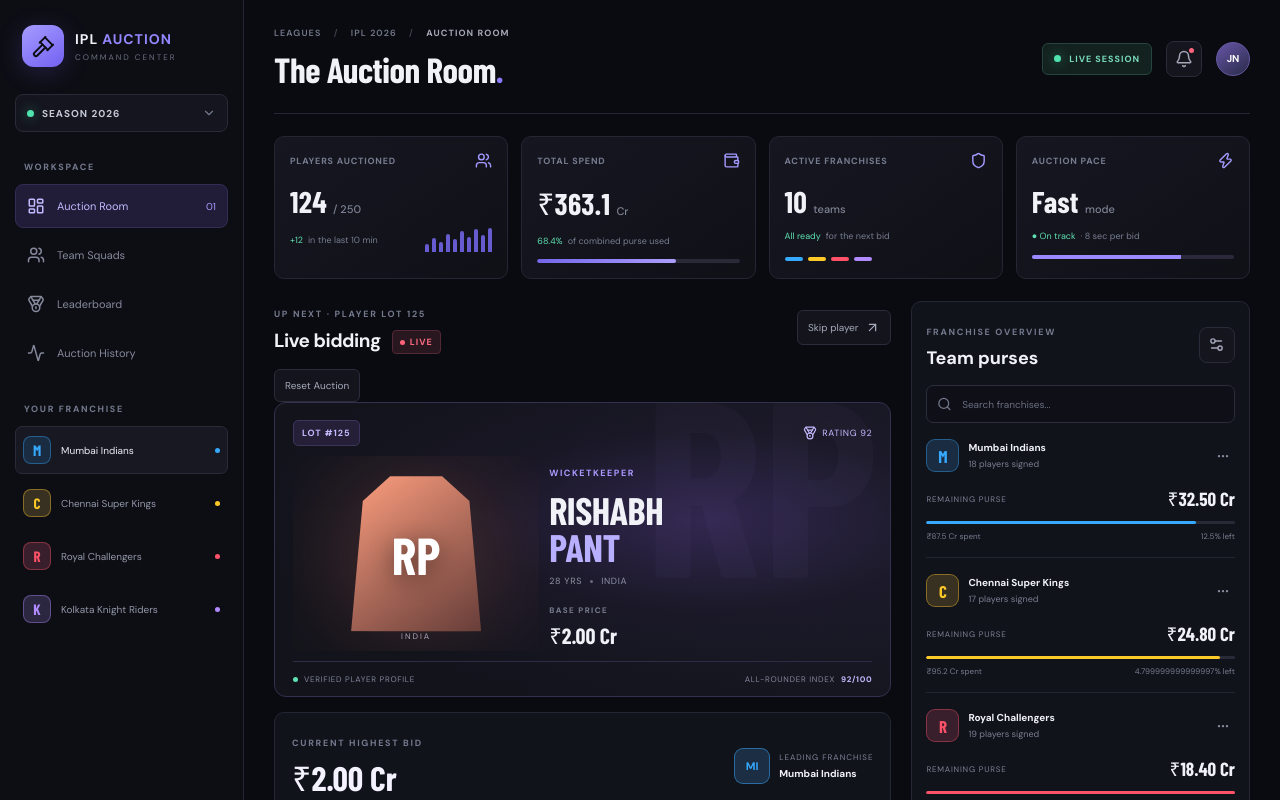
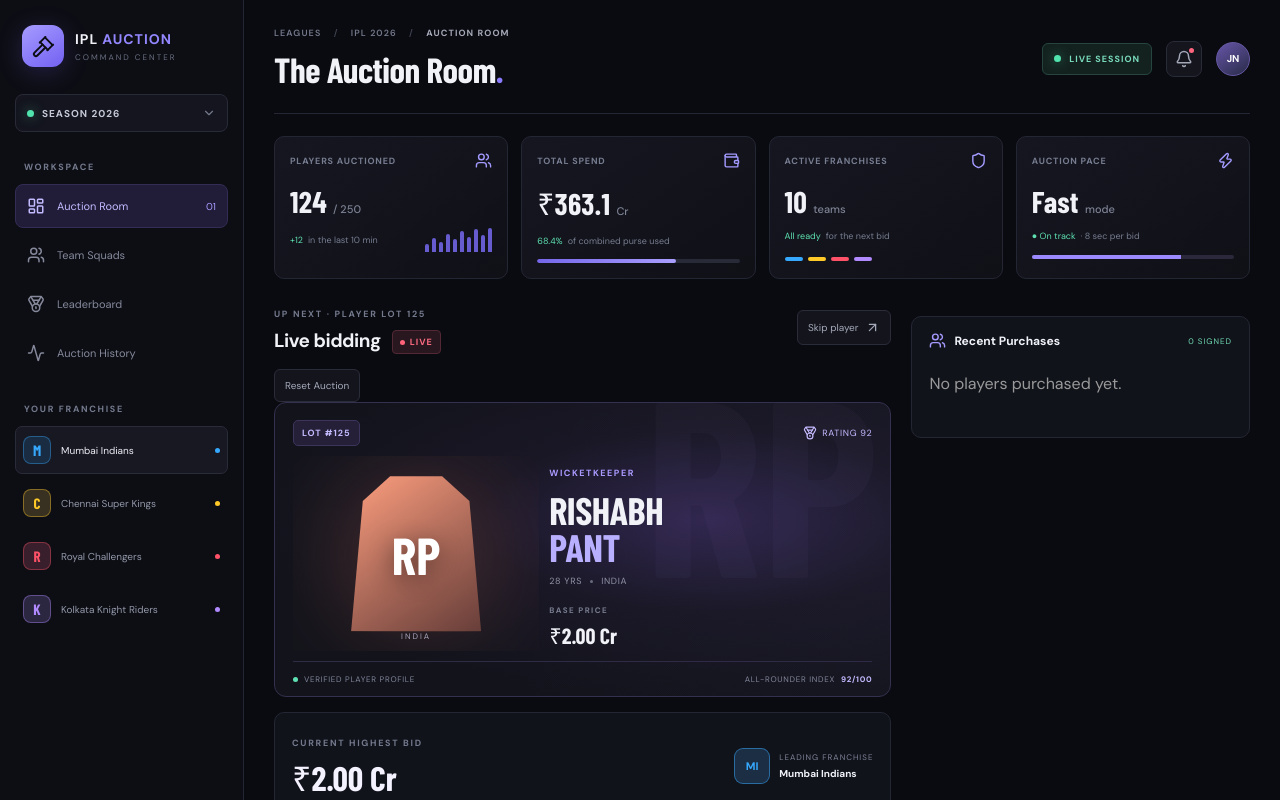
Before and after one commit to jatinnagwani/IPL-Auction-Simulator, a React (Vite) app: page / in a window 1280 px wide. Shown: the top 800 px of the page. Built offline with nearby package versions, Linux system fonts and the light colour scheme; a web font is replaced by a local one.

Commit message:
feat: track purchased players

```diff
--- a/src/App.jsx
+++ b/src/App.jsx
@@ -42,6 +42,7 @@ function App() {
   const [leader, setLeader] = useState(null);
   const [sold, setSold] = useState(false);
   const [activeTeam, setActiveTeam] = useState(0);
+  const [purchases, setPurchases] = useState([]);
   const [activity, setActivity] = useState([
     "Auction room initialized",
     "Franchises are ready",
@@ -80,6 +81,7 @@ function resetAuction() {
   ]);
   setSearch("");
   setBidHistory([]);
+  setPurchases([]);
 }
   function nextPlayer() {
     setPlayerIndex((i) => (i + 1) % players.length);
@@ -127,13 +129,21 @@ function sellPlayer() {
     return;
   }
 
-  if (!leader) {
-    setSold(true);
-    setActivity((a) =>
-      [`${player.name} marked UNSOLD`, ...a].slice(0, 5)
-    );
-    return;
-  }
+
+setPurchases((prev) => [
+  {
+    player: player.name,
+    team: leader,
+    price: bid,
+  },
+  ...prev,
+]);
+
+setSold(true);
+setActivity((a) =>
+  [`${player.name} SOLD to ${leader} for ₹${bid.toFixed(2)} Cr`, ...a].slice(0, 5)
+);
+
 
   const winningTeam = teamData.find((t) => t.short === leader);
 
@@ -293,6 +303,31 @@ const filteredTeams = teamData.filter((team) =>
             <section className="activity-card"><div className="activity-head"><h3><Activity size={17} /> Auction activity</h3><span>LIVE FEED</span></div>{activity.map((item, i) => <div className="activity-item" key={`${item}-${i}`}><span className={`activity-dot ${i === 0 ? "bright" : ""}`} /><span>{item}</span><time>{i === 0 ? "NOW" : `${i * 2}m AGO`}</time></div>)}</section>
           </section>
 
+
+<section className="activity-card">
+  <div className="activity-head">
+    <h3><Users size={17} /> Recent Purchases</h3>
+    <span>{purchases.length} SIGNED</span>
+  </div>
+
+  {purchases.length === 0 ? (
+    <p style={{ padding: "12px 0", color: "#999" }}>
+      No players purchased yet.
+    </p>
+  ) : (
+    purchases.map((item, index) => (
+      <div className="activity-item" key={`${item.player}-${index}`}>
+        <span className="activity-dot bright" />
+        <span>
+          <strong>{item.player}</strong> → {item.team}
+        </span>
+        <time>{money(item.price)}</time>
+      </div>
+    ))
+  )}
+</section>
+
+
           <aside className="right-column">
             <section className="franchise-card"><div className="right-heading"><div><span className="eyebrow">FRANCHISE OVERVIEW</span><h3>Team purses</h3></div><button className="icon-btn"><Settings2 size={17} /></button></div><label className="search-box"><Search size={16} /><input placeholder="Search franchises..." value={search} onChange={e => setSearch(e.target.value)} /></label>
               <div className="team-list">{filteredTeams.map(team => <div className="purse-team" key={team.short}><div className="purse-team-top"><div className="team-emblem large" style={{ "--team": team.color }}>{team.short.slice(0, 1)}</div><div className="purse-team-name"><strong>{team.name}</strong><span>{team.players} players signed</span></div><button className="dots-btn">···</button></div><div className="purse-numbers"><span>REMAINING PURSE</span><strong>{money(team.purse)}</strong></div><div className="progress-track"><i style={{ width: `${team.spent}%`, background: team.color }} /></div><div className="purse-foot"><span>₹{team.spent} Cr spent</span><span>{100 - team.spent}% left</span></div></div>)}</div>
```
